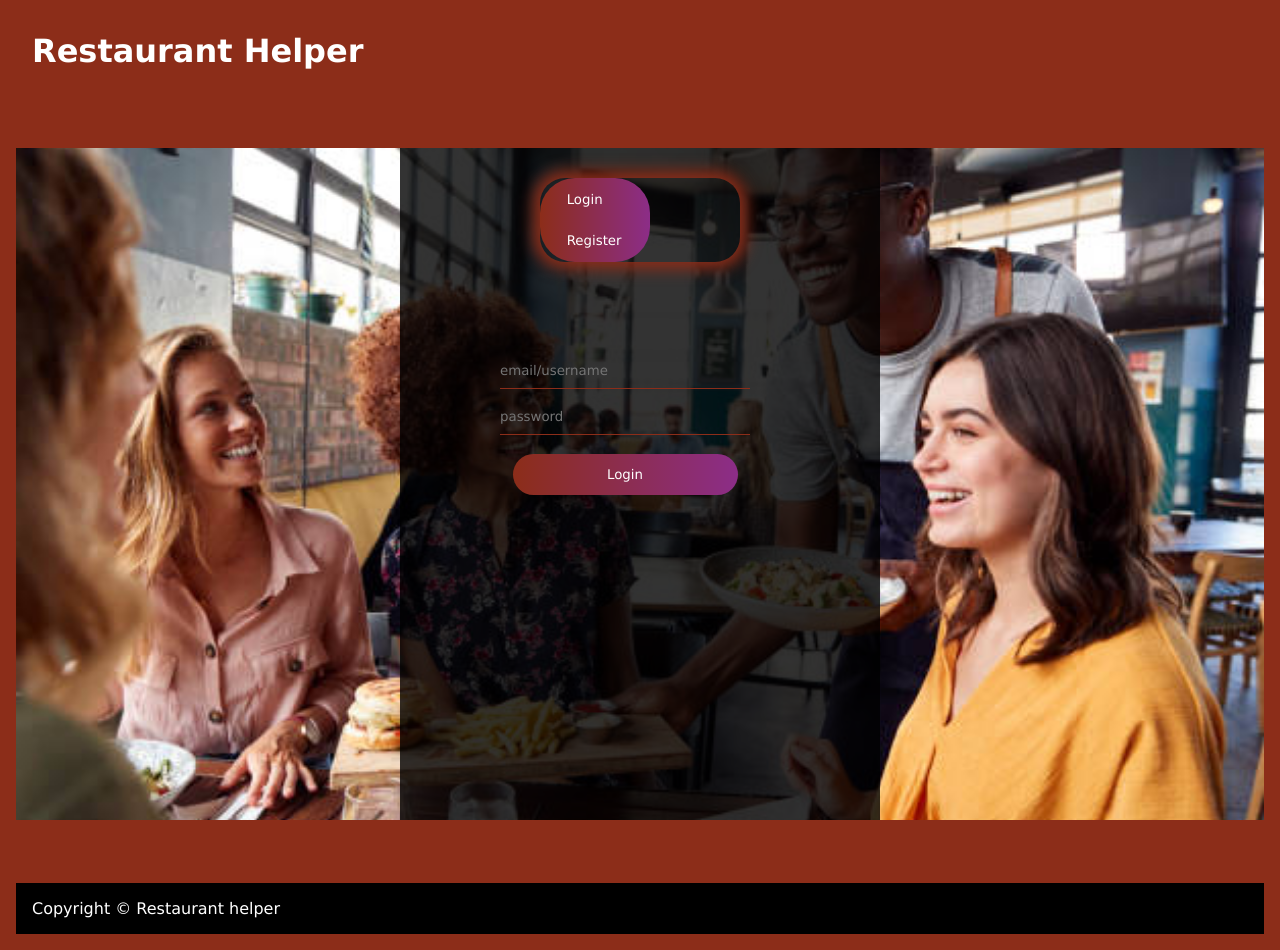
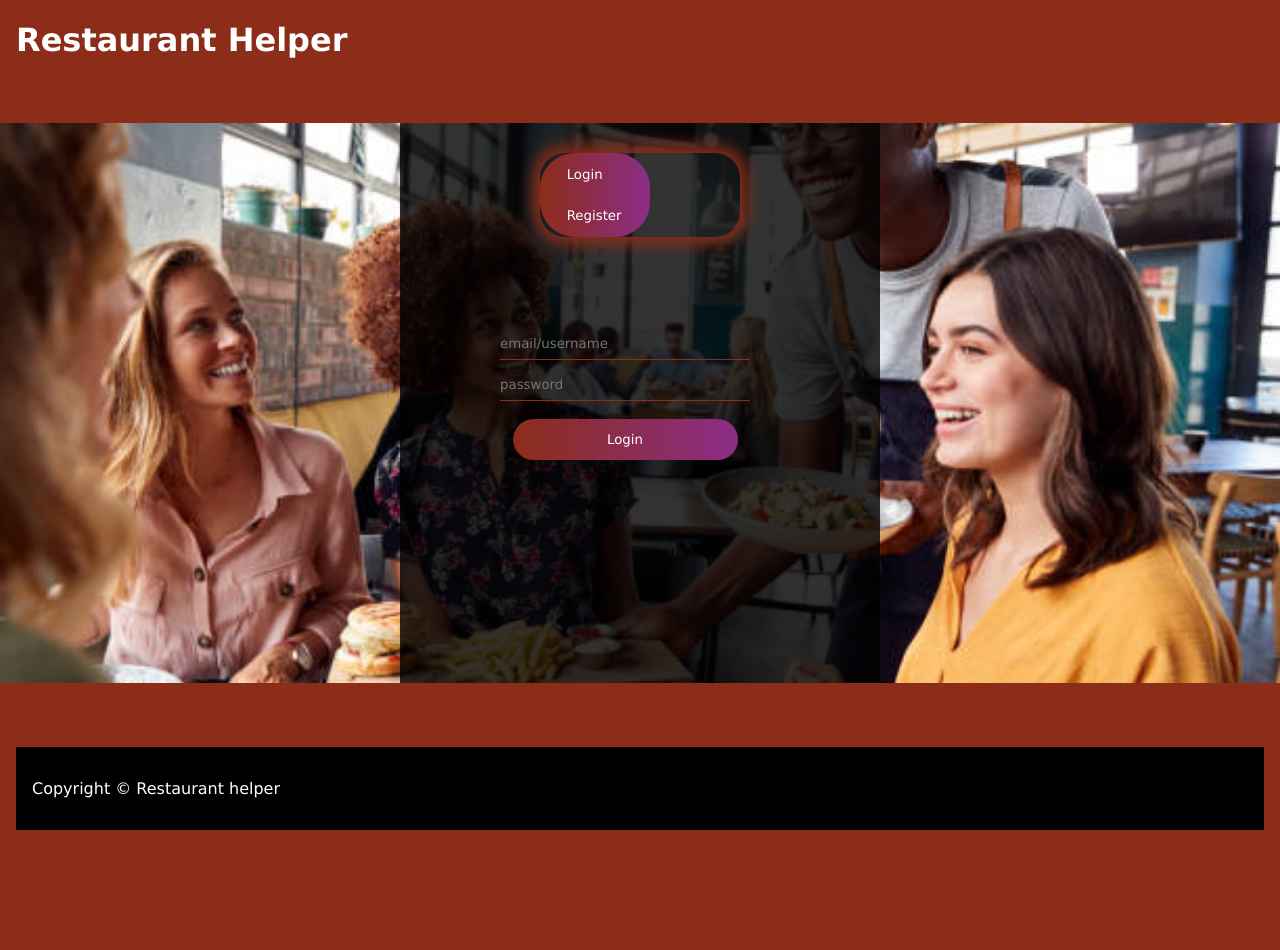
Before and after one commit to andresoares13/LTW-Project, a PHP site: page /pages/login.php in a window 1280 px wide. After the commit the page ends 830 px from the top, so only its background shows below. Run offline with PHP 8.4, Linux system fonts and the light colour scheme.

Commit message:
fully fixes css and converts every px unit to em

```diff
--- a/css/style_login.css
+++ b/css/style_login.css
@@ -1,12 +1,10 @@
 * {
-  margin: 0;
-  padding: 0;
+
   font-family: Verdana, Geneva, Tahoma, sans-serif;
   color: #fff;
 }
 
 body {
-    margin-bottom: 50px;
     width: 120em;
     margin: 1em auto;
     max-width: 100vw;
@@ -15,17 +13,6 @@ body {
 
 body > * {
     margin: 0 1em;
-  }
-
-  body > header {
-    display: flex;
-
-    padding: 1em;
-
-  }
-
-  body > header h1 {
-    flex-grow: 1;
   }
 
   body > header a {
@@ -39,17 +26,21 @@ body > * {
     background-size: cover;
     background-position: center;
     position: relative;
+    margin: 0;
+    padding: 0;
 
 }
 
 
 .formul {
+    margin-top: 0;
     width: 30em;
-    height: 42em;
+    height: 35em;
     position: relative;
     margin: 5% auto;
     background: rgba(0, 0, 0, 0.8);
     overflow: hidden;
+    padding: 0;
 }
 
 
@@ -75,34 +66,34 @@ body > * {
     top: 0;
     left: 0;
     position: absolute;
-    width: 110px;
+    width: 6.875em;
     height: 100%;
     background: linear-gradient(to right, #8c2d19, #8c2d88);
-    border-radius: 35px;
+    border-radius: 2.1875em;
     transition: 0.5s;
 }
 
 .inputs {
-    top: 200px;
+    top: 12.5em;
     position: absolute;
-    width: 250px;
+    width: 15.625em;
     transition: 0.5s;
 }
 
 .words {
     width: 100%;
-    padding: 10px 0;
-    margin: 5px 0;
+    padding: 0.625em 0;
+    margin: 0.3125em 0;
     border-left: 0;
     border-top: 0;
     border-right: 0;
-    border-bottom: 1px solid #8C2D19;
+    border-bottom: 0.0625em solid #8C2D19;
     outline: none;
     background: transparent;
 }
 
 .check {
-    margin: 25px 12px 25px 0;
+    margin: 1.5625em 0.75em 1.5625em 0;
 }
 
 .sub {
@@ -114,26 +105,19 @@ body > * {
     background: linear-gradient(to right, #8c2d19, #8c2d88);
     border: 0;
     outline: none;
-    border-radius: 25px;
+    border-radius: 1.5625em;
 }
 
 .sub:hover {
     opacity: 1;
     background: #cccc;
-    border-radius: 35px;
-    box-shadow: 0 0 15px 7px #cccc;
+    border-radius: 2.1875em;
+    box-shadow: 0 0 0.9375em 0.4375em #cccc;
     transition: 0.5s;
 }
 
-.useless {
-    color: #999;
-    font-size: 13px;
-    bottom: 70px;
-    position: absolute;
-}
-
 #login2 {
-    left: 100px;
+    left: 6.25em;
 
 }
 
@@ -143,8 +127,8 @@ body > * {
 }
 
 #register1 {
-    left: 600px;
-    top: 120px;
+    left: 37.5em;
+    top: 7.5em;
 }
 
 
@@ -153,4 +137,5 @@ footer {
     background-color: black;
     padding: 1em;
     color: white;
+
   }
--- a/javascript/login.js
+++ b/javascript/login.js
@@ -3,13 +3,13 @@ var y = document.getElementById("register1");
 var z = document.getElementById("log");
 
 function register() {
-    x.style.left = "-450px";
-    y.style.left = "100px";
-    z.style.left = "90px";
+    x.style.left = "-28.125em";
+    y.style.left = "6.25em";
+    z.style.left = "5.625em";
 }
 
     function login() {
-    x.style.left = "100px";
-    y.style.left = "500px";
-    z.style.left = "0px";
+    x.style.left = "6.25em";
+    y.style.left = "31.25em";
+    z.style.left = "0em";
 }
```
